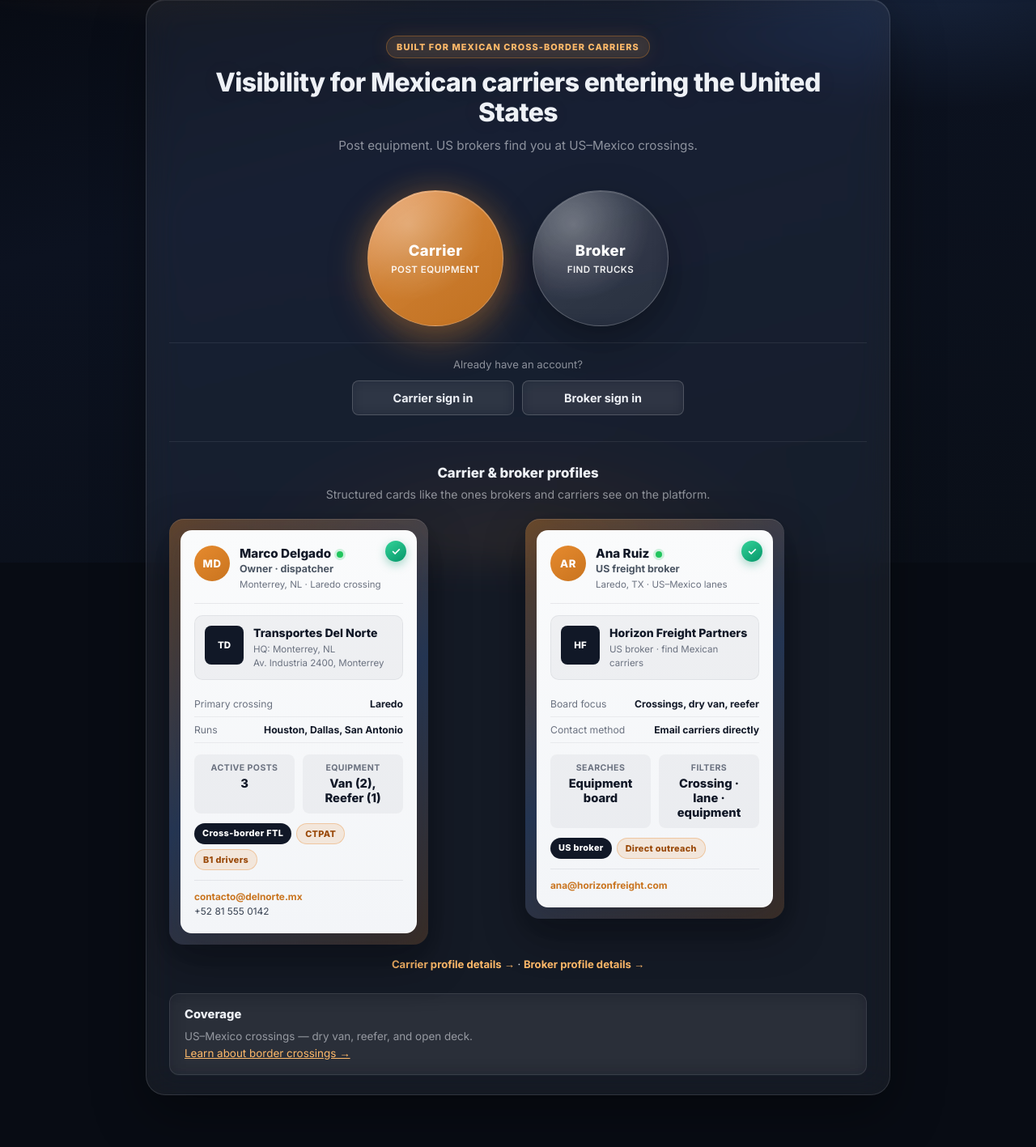
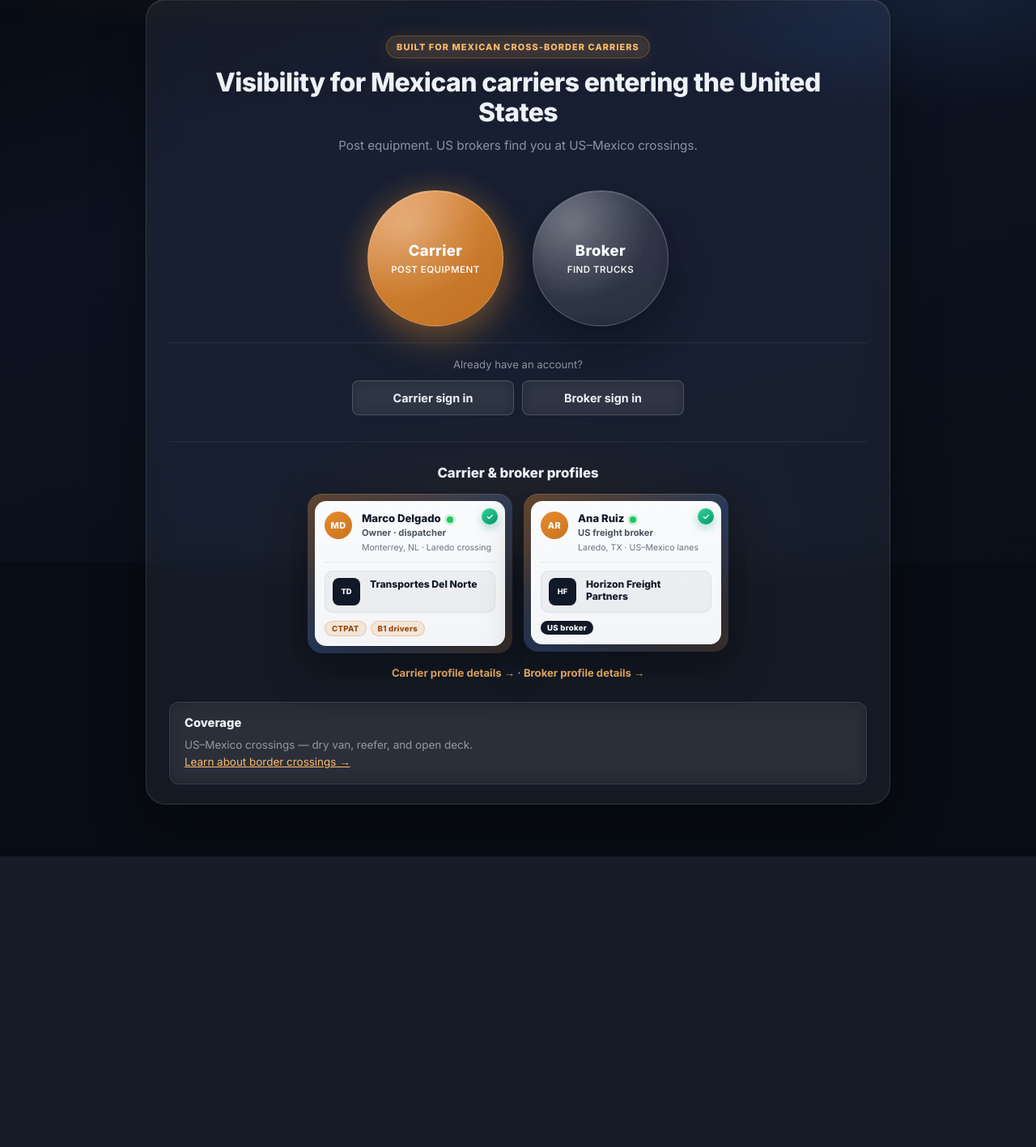
Before and after one commit to amarquez809hg/CargoPulse, a Django app: page / in a window 1280 px wide. Shown: the part 105-1522 px from the top of the page at 81% size. After the commit the page ends 1163 px from the top, so only its background shows below. Run offline with Django 5.2, Linux system fonts and the light colour scheme.

Commit message:
Use mini profile cards on home and remove subtitle text.
Home dashboard preview shows compact carrier/broker cards only; full cards remain on Network pages.

Co-authored-by: Cursor <cursoragent@cursor.com>

```diff
--- a/register/static/register/css/cp-profile-card.css
+++ b/register/static/register/css/cp-profile-card.css
@@ -48,7 +48,7 @@
 
 .cp-network-preview__head {
   text-align: center;
-  margin-bottom: 22px;
+  margin-bottom: 16px;
 }
 
 .cp-network-preview__head h2 {
@@ -69,6 +69,79 @@
   grid-template-columns: repeat(2, minmax(0, 1fr));
   gap: 18px;
   align-items: start;
+}
+
+.cp-network-preview__grid--mini {
+  gap: 14px;
+  max-width: 520px;
+  margin: 0 auto;
+}
+
+.cp-profile-card--mini {
+  max-width: none;
+}
+
+.cp-profile-card--mini .cp-profile-card__frame {
+  padding: 9px;
+}
+
+.cp-profile-card--mini .cp-profile-card__inner {
+  padding: 12px 11px 11px;
+}
+
+.cp-profile-card--mini .cp-profile-card__person {
+  margin-bottom: 10px;
+  padding-bottom: 10px;
+}
+
+.cp-profile-card--mini .cp-profile-card__avatar {
+  width: 34px;
+  height: 34px;
+  font-size: 0.68rem;
+}
+
+.cp-profile-card--mini .cp-profile-card__name {
+  font-size: 0.82rem;
+}
+
+.cp-profile-card--mini .cp-profile-card__role {
+  font-size: 0.7rem;
+}
+
+.cp-profile-card--mini .cp-profile-card__meta {
+  font-size: 0.66rem;
+}
+
+.cp-profile-card--mini .cp-profile-card__verify {
+  width: 20px;
+  height: 20px;
+  top: 8px;
+  right: 8px;
+  font-size: 0.65rem;
+}
+
+.cp-profile-card--mini .cp-profile-card__company {
+  margin-bottom: 10px;
+  padding: 8px 9px;
+}
+
+.cp-profile-card--mini .cp-profile-card__co-logo {
+  width: 34px;
+  height: 34px;
+  font-size: 0.58rem;
+}
+
+.cp-profile-card--mini .cp-profile-card__company h4 {
+  font-size: 0.76rem;
+}
+
+.cp-profile-card--mini .cp-profile-card__tags {
+  gap: 5px;
+}
+
+.cp-profile-card--mini .cp-profile-card__tag {
+  padding: 3px 8px;
+  font-size: 0.6rem;
 }
 
 .cp-board-profiles {
--- a/register/templates/register/home.html
+++ b/register/templates/register/home.html
@@ -33,11 +33,10 @@
       <section class="cp-network-preview">
         <div class="cp-network-preview__head">
           <h2>{% trans "Carrier & broker profiles" %}</h2>
-          <p>{% trans "Structured cards like the ones brokers and carriers see on the platform." %}</p>
         </div>
-        <div class="cp-network-preview__grid">
-          {% render_carrier_profile_card %}
-          {% render_broker_profile_card %}
+        <div class="cp-network-preview__grid cp-network-preview__grid--mini">
+          {% render_carrier_profile_card mini=True %}
+          {% render_broker_profile_card mini=True %}
         </div>
         <p class="cp-network-preview__links">
           <a href="{% url 'info_network_carrier_profile' %}">{% trans "Carrier profile details →" %}</a>
--- a/register/templates/register/includes/profile_card_broker.html
+++ b/register/templates/register/includes/profile_card_broker.html
@@ -1,5 +1,5 @@
 {% load i18n cp_i18n %}
-<article class="cp-profile-card{% if compact %} cp-profile-card--compact{% endif %}">
+<article class="cp-profile-card{% if compact %} cp-profile-card--compact{% endif %}{% if mini %} cp-profile-card--mini{% endif %}">
   <div class="cp-profile-card__frame">
     <div class="cp-profile-card__inner">
       <div class="cp-profile-card__verify" title="{% trans 'Verified profile' %}" aria-hidden="true">✓</div>
@@ -26,10 +26,13 @@
         </div>
         <div>
           <h4>{{ brokerage_name }}</h4>
+          {% if not mini %}
           <p class="cp-profile-card__legal">{% trans "US broker · find Mexican carriers" %}</p>
+          {% endif %}
         </div>
       </section>
 
+      {% if not mini %}
       <div class="cp-profile-card__row">
         <span>{% trans "Board focus" %}</span>
         <strong>{% if demo %}{{ board_focus }}{% else %}{% trans "US–Mexico crossings" %}{% endif %}</strong>
@@ -50,13 +53,14 @@
           <strong>{% trans "Crossing · lane · equipment" %}</strong>
         </div>
       </div>
+      {% endif %}
 
       <div class="cp-profile-card__tags">
         <span class="cp-profile-card__tag cp-profile-card__tag--dark">{% trans "US broker" %}</span>
-        <span class="cp-profile-card__tag cp-profile-card__tag--cert">{% trans "Direct outreach" %}</span>
+        {% if not mini %}<span class="cp-profile-card__tag cp-profile-card__tag--cert">{% trans "Direct outreach" %}</span>{% endif %}
       </div>
 
-      {% if not compact and email %}
+      {% if not compact and not mini and email %}
       <div class="cp-profile-card__contact">
         <a href="mailto:{{ email }}">{{ email }}</a>
       </div>
--- a/register/templates/register/includes/profile_card_carrier.html
+++ b/register/templates/register/includes/profile_card_carrier.html
@@ -1,5 +1,5 @@
 {% load i18n cp_i18n %}
-<article class="cp-profile-card{% if compact %} cp-profile-card--compact{% endif %}">
+<article class="cp-profile-card{% if compact %} cp-profile-card--compact{% endif %}{% if mini %} cp-profile-card--mini{% endif %}">
   <div class="cp-profile-card__frame">
     <div class="cp-profile-card__inner">
       <div class="cp-profile-card__verify" title="{% trans 'Verified profile' %}" aria-hidden="true">✓</div>
@@ -30,6 +30,7 @@
         </div>
         <div>
           <h4>{% if demo %}{{ company_name }}{% else %}{{ company.company_name }}{% endif %}</h4>
+          {% if not mini %}
           <p class="cp-profile-card__legal">
             {% trans "HQ:" %}
             {% if demo %}{{ hq_city }}{% else %}{{ company.hq_city }}{% endif %}
@@ -39,9 +40,11 @@
           {% elif not demo and company.company_address %}
           <p class="cp-profile-card__address">{{ company.company_address }}</p>
           {% endif %}
+          {% endif %}
         </div>
       </section>
 
+      {% if not mini %}
       <div class="cp-profile-card__row">
         <span>{% trans "Primary crossing" %}</span>
         <strong>
@@ -66,9 +69,10 @@
           <strong>{{ equipment_summary }}</strong>
         </div>
       </div>
+      {% endif %}
 
       <div class="cp-profile-card__tags">
-        <span class="cp-profile-card__tag cp-profile-card__tag--dark">{% trans "Cross-border FTL" %}</span>
+        {% if not mini %}<span class="cp-profile-card__tag cp-profile-card__tag--dark">{% trans "Cross-border FTL" %}</span>{% endif %}
         {% if demo and ctpat_certified or not demo and company.ctpat_certified %}
         <span class="cp-profile-card__tag cp-profile-card__tag--cert">{% trans "CTPAT" %}</span>
         {% endif %}
@@ -77,7 +81,7 @@
         {% endif %}
       </div>
 
-      {% if not compact %}
+      {% if not compact and not mini %}
       <div class="cp-profile-card__contact">
         {% if demo %}
           <a href="mailto:{{ email }}">{{ email }}</a><br/>
--- a/register/templatetags/cp_profile.py
+++ b/register/templatetags/cp_profile.py
@@ -11,16 +11,18 @@ register = template.Library()
 
 
 @register.inclusion_tag("register/includes/profile_card_carrier.html")
-def render_carrier_profile_card(company=None, compact=False):
+def render_carrier_profile_card(company=None, compact=False, mini=False):
     ctx = carrier_profile_card(company) if company else demo_carrier_profile()
     ctx["compact"] = compact
+    ctx["mini"] = mini
     return ctx
 
 
 @register.inclusion_tag("register/includes/profile_card_broker.html")
-def render_broker_profile_card(profile=None, compact=False):
+def render_broker_profile_card(profile=None, compact=False, mini=False):
     ctx = broker_profile_card(profile) if profile else demo_broker_profile()
     ctx["compact"] = compact
+    ctx["mini"] = mini
     return ctx
 
 
```
